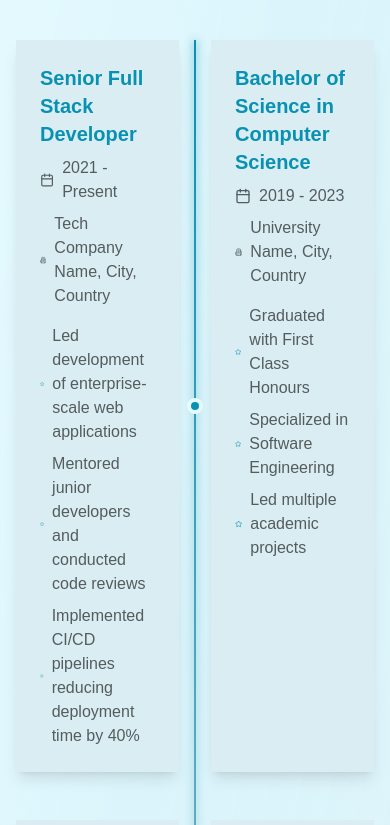
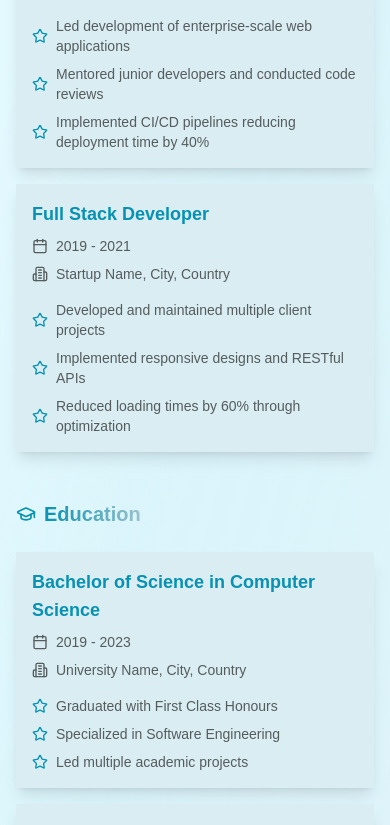
Before and after one commit to the-pujon/portfolio-frontend, a Next.js app: page / in a window 390 px wide. Shown: the part 7015-7840 px from the top of the page. Built offline with nearby package versions, Linux system fonts and the light colour scheme.

Commit message:
Education Experience responsive done

```diff
--- a/src/components/ui/EducationExperience.tsx
+++ b/src/components/ui/EducationExperience.tsx
@@ -97,7 +97,7 @@ const EducationExperience = () => {
             >
                 <div className="flex flex-col items-center mb-20">
                     <div className="relative">
-                        <h2 className="text-6xl md:text-6xl font-bold relative z-10 tracking-tight text-center">
+                        <h2 className="text-4xl sm:text-5xl md:text-6xl font-bold relative z-10 tracking-tight text-center">
                             <span className="bg-clip-text text-transparent bg-gradient-to-r from-primary via-secondary to-primary/50">
                                 Professional
                             </span>{" "}
@@ -107,11 +107,63 @@ const EducationExperience = () => {
                             </span>
                         </h2>
                         <div className="absolute -top-8 -right-8 text-primary/20 animate-pulse">
-                            <Briefcase className="w-16 h-16" />
+                            <Briefcase className="w-12 h-12 sm:w-16 sm:h-16" />
                         </div>
                     </div>
                 </div>
 
+                {/* Mobile Layout */}
+                <div className="block md:hidden space-y-12">
+                    {/* Work Experience Section */}
+                    <div>
+                        <div className="text-xl font-bold flex items-center justify-start mb-6">
+                            <Briefcase className="w-5 h-5 mr-2 text-primary" />
+                            <span className="bg-clip-text text-transparent bg-gradient-to-r from-primary to-secondary">
+                                Work Experience
+                            </span>
+                        </div>
+                        <div className="space-y-4">
+                            {timelineData.map((item,index) => (
+                                <motion.div
+                                    key={index}
+                                    variants={itemVariants}
+                                    className="bg-card p-4 sm:p-6 rounded-lg shadow-lg relative overflow-hidden"
+                                    whileHover={{ scale: 1.02,boxShadow: "0 10px 30px -15px rgba(0, 0, 0, 0.3)" }}
+                                    transition={{ type: 'spring',stiffness: 300 }}
+                                >
+                                    {renderCardContent(item.experience)}
+                                </motion.div>
+                            ))}
+                        </div>
+                    </div>
+
+                    {/* Education Section */}
+                    <div>
+                        <div className="text-xl font-bold flex items-center justify-start mb-6">
+                            <GraduationCap className="w-5 h-5 mr-2 text-primary" />
+                            <span className="bg-clip-text text-transparent bg-gradient-to-r from-primary to-secondary">
+                                Education
+                            </span>
+                        </div>
+                        <div className="space-y-4">
+                            {timelineData.map((item,index) => (
+                                <motion.div
+                                    key={index}
+                                    variants={itemVariants}
+                                    className="bg-card p-4 sm:p-6 rounded-lg shadow-lg relative overflow-hidden"
+                                    whileHover={{ scale: 1.02,boxShadow: "0 10px 30px -15px rgba(0, 0, 0, 0.3)" }}
+                                    transition={{ type: 'spring',stiffness: 300 }}
+                                >
+                                    {renderCardContent(item.education)}
+                                </motion.div>
+                            ))}
+                        </div>
+                    </div>
+                </div>
+
+                {/* Desktop Layout */}
+                <div className="hidden md:block">
+                    {/* Desktop section headers */}
                     <div className="grid grid-cols-2 gap-8 mb-12">
                         <div className="text-2xl font-bold flex items-center justify-center">
                             <Briefcase className="w-6 h-6 mr-2 text-primary" />
@@ -127,8 +179,8 @@ const EducationExperience = () => {
                         </div>
                     </div>
 
+                    {/* Desktop Timeline */}
                     <div className="relative">
-                    {/* Central timeline line */}
                         <div className="absolute left-1/2 transform -translate-x-1/2 w-1 h-full bg-gradient-to-b from-primary to-secondary opacity-50 blur-sm" />
                         <div className="absolute left-1/2 transform -translate-x-1/2 w-0.5 h-full bg-gradient-to-b from-primary to-secondary" />
 
@@ -138,68 +190,35 @@ const EducationExperience = () => {
                                 variants={itemVariants}
                                 className="grid grid-cols-2 gap-8 mb-12 relative"
                             >
-                            {/* Experience Card */}
                                 <motion.div
                                     className="bg-card p-6 rounded-lg shadow-lg relative overflow-hidden"
                                     whileHover={{ scale: 1.02,boxShadow: "0 10px 30px -15px rgba(0, 0, 0, 0.3)" }}
                                     transition={{ type: 'spring',stiffness: 300 }}
                                 >
-                                <h3 className="text-xl font-bold text-primary mb-2">{item.experience.title}</h3>
-                                <div className="flex items-center text-muted-foreground mb-2">
-                                    <Calendar className="w-4 h-4 mr-2" />
-                                    <span>{item.experience.duration}</span>
-                                </div>
-                                <div className="flex items-center text-muted-foreground mb-4">
-                                    <Building2 className="w-4 h-4 mr-2" />
-                                    <span>{item.experience.organization}, {item.experience.location}</span>
-                                </div>
-                                <ul className="space-y-2">
-                                    {item.experience.points.map((point,i) => (
-                                        <li key={i} className="flex items-center text-muted-foreground">
-                                            <Star className="w-4 h-4 mr-2 text-primary" />
-                                            {point}
-                                        </li>
-                                    ))}
-                                </ul>
+                                    {renderCardContent(item.experience)}
                                 </motion.div>
 
                                 {/* Timeline dot */}
-                            <div className="absolute left-1/2 top-1/2 transform -translate-x-1/2 -translate-y-1/2">
+                                <div className="absolute left-1/2 top-1/2 transform -translate-x-1/2 -translate-y-1/2 z-10">
                                     <div className="w-4 h-4 bg-primary rounded-full border-4 border-background" />
                                 </div>
 
-                            {/* Education Card */}
                                 <motion.div
                                     className="bg-card p-6 rounded-lg shadow-lg relative overflow-hidden"
                                     whileHover={{ scale: 1.02,boxShadow: "0 10px 30px -15px rgba(0, 0, 0, 0.3)" }}
                                     transition={{ type: 'spring',stiffness: 300 }}
                                 >
-                                <h3 className="text-xl font-bold text-primary mb-2">{item.education.title}</h3>
-                                <div className="flex items-center text-muted-foreground mb-2">
-                                    <Calendar className="w-4 h-4 mr-2" />
-                                    <span>{item.education.duration}</span>
-                                </div>
-                                <div className="flex items-center text-muted-foreground mb-4">
-                                    <Building2 className="w-4 h-4 mr-2" />
-                                    <span>{item.education.organization}, {item.education.location}</span>
-                                </div>
-                                <ul className="space-y-2">
-                                    {item.education.points.map((point,i) => (
-                                        <li key={i} className="flex items-center text-muted-foreground">
-                                            <Star className="w-4 h-4 mr-2 text-primary" />
-                                            {point}
-                                        </li>
-                                    ))}
-                                </ul>
+                                    {renderCardContent(item.education)}
                                 </motion.div>
                             </motion.div>
                         ))}
+                    </div>
                 </div>
             </motion.div>
 
             {/* Background decorations */}
             <motion.div
-                className="absolute top-0 right-0 w-96 h-96 bg-gradient-radial from-primary/10 to-transparent rounded-full filter blur-3xl"
+                className="absolute top-0 right-0 w-48 sm:w-96 h-48 sm:h-96 bg-gradient-radial from-primary/10 to-transparent rounded-full filter blur-3xl"
                 animate={{
                     scale: [1,1.1,1],
                     opacity: [0.3,0.5,0.3],
@@ -207,7 +226,7 @@ const EducationExperience = () => {
                 transition={{ duration: 8,repeat: Infinity }}
             />
             <motion.div
-                className="absolute bottom-0 left-0 w-96 h-96 bg-gradient-radial from-secondary/10 to-transparent rounded-full filter blur-3xl"
+                className="absolute bottom-0 left-0 w-48 sm:w-96 h-48 sm:h-96 bg-gradient-radial from-secondary/10 to-transparent rounded-full filter blur-3xl"
                 animate={{
                     scale: [1,1.2,1],
                     opacity: [0.3,0.5,0.3],
@@ -218,4 +237,27 @@ const EducationExperience = () => {
     );
 };
 
+// Helper function to render card content
+const renderCardContent = (item) => (
+    <>
+        <h3 className="text-lg sm:text-xl font-bold text-primary mb-2">{item.title}</h3>
+        <div className="flex items-center text-muted-foreground mb-2">
+            <Calendar className="w-4 h-4 mr-2" />
+            <span className="text-sm sm:text-base">{item.duration}</span>
+        </div>
+        <div className="flex items-center text-muted-foreground mb-4">
+            <Building2 className="w-4 h-4 mr-2" />
+            <span className="text-sm sm:text-base">{item.organization}, {item.location}</span>
+        </div>
+        <ul className="space-y-2">
+            {item.points.map((point,i) => (
+                <li key={i} className="flex items-center text-muted-foreground">
+                    <Star className="w-4 h-4 mr-2 text-primary flex-shrink-0" />
+                    <span className="text-sm sm:text-base">{point}</span>
+                </li>
+            ))}
+        </ul>
+    </>
+);
+
 export default EducationExperience;
```
Lines whose indentation alone changed are shown as unchanged.
